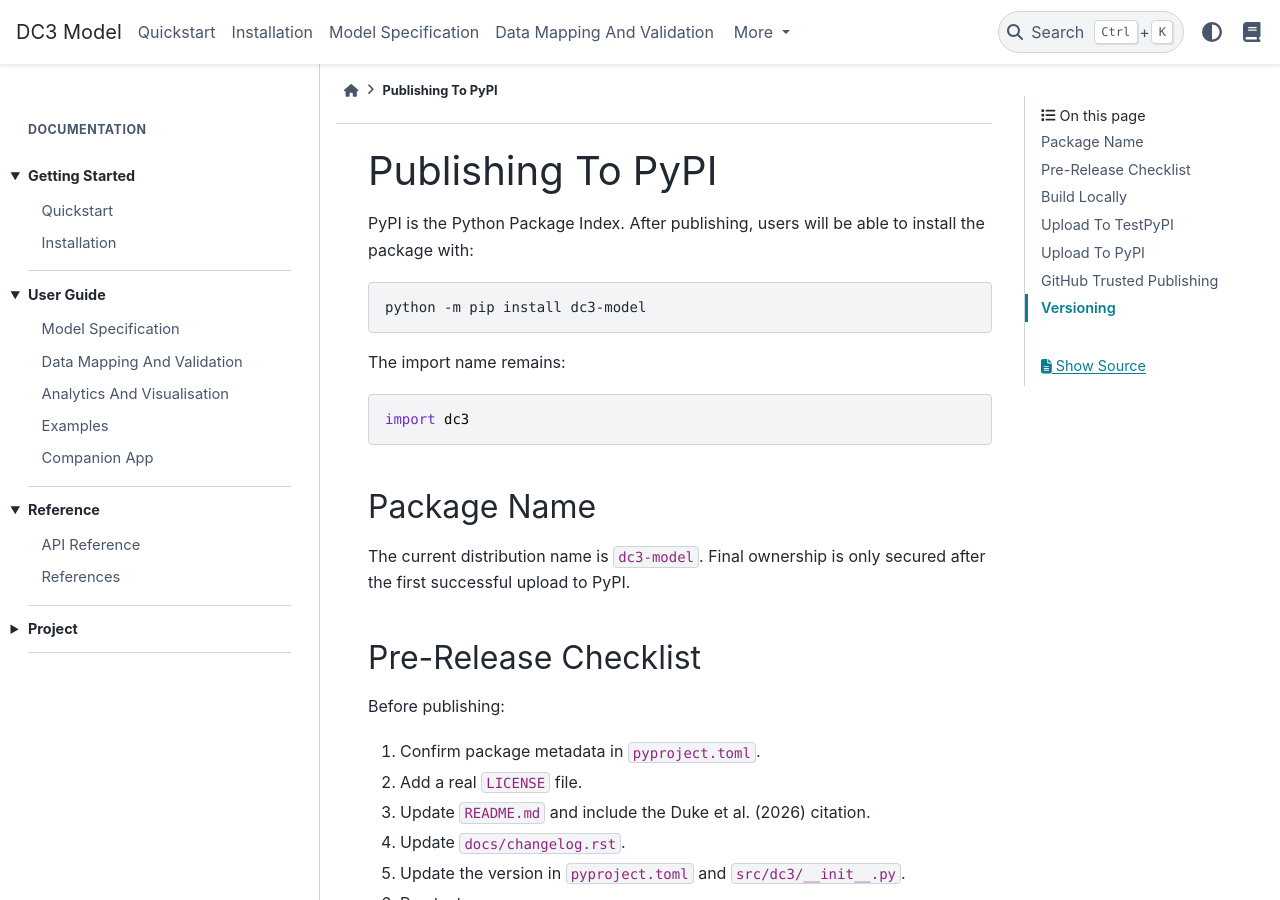
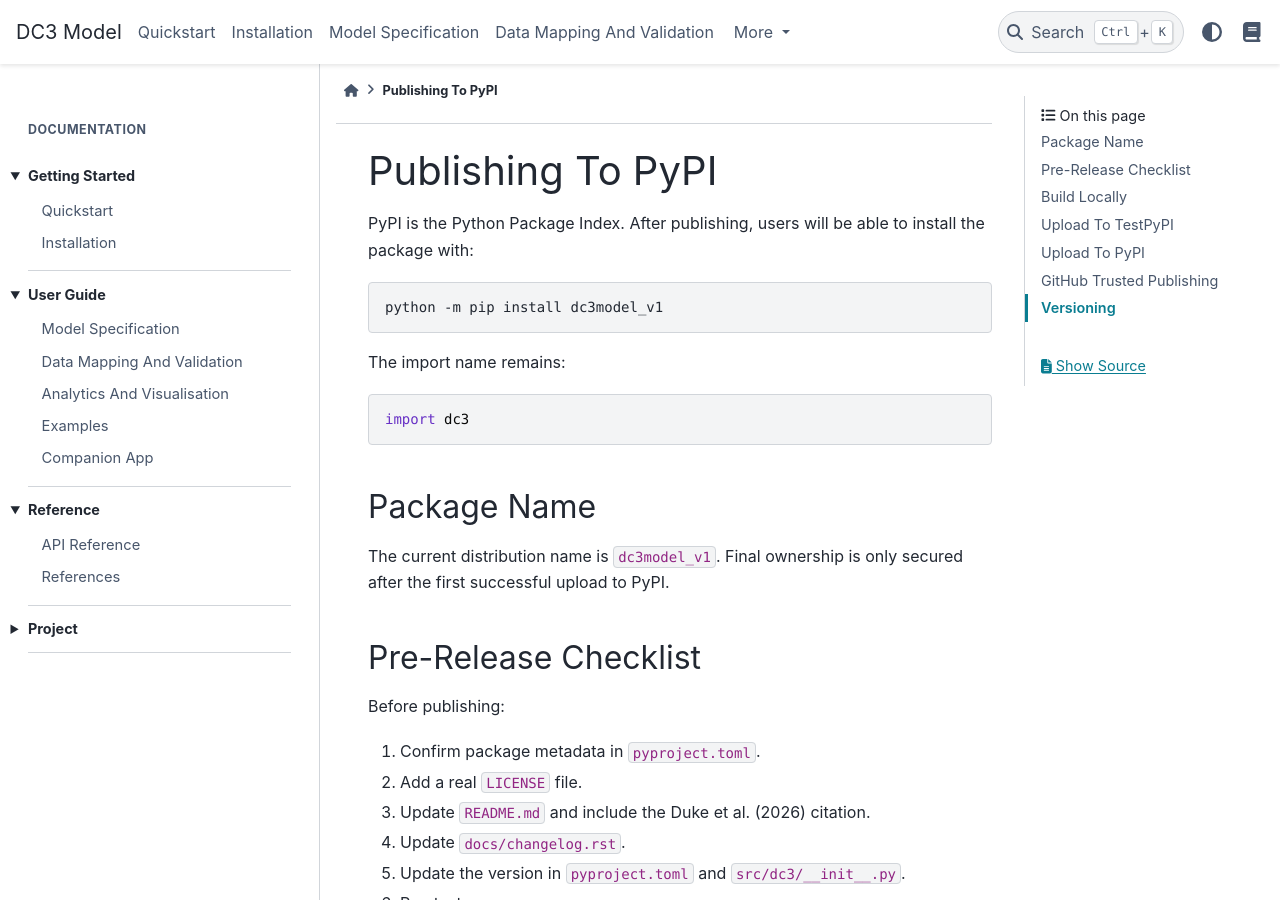
Before and after one commit to DukeLabProjects/DC3-Model, a Sphinx documentation site: the page built from docs/publishing.rst, in a window 1280 px wide and 900 px high. Built offline with Sphinx 7.4.7 and the PyData theme 0.15.4, drawn with Linux system fonts in a browser that asks for light colours.

Commit message:
Rename package distribution for TestPyPI

```diff
--- a/docs/app.rst
+++ b/docs/app.rst
@@ -2,11 +2,11 @@ Companion App
 =============
 
 The Streamlit companion app now lives in a separate project, ``DC3-App``. This
-package repository, ``DC3-Project``, contains the reusable ``dc3-model`` Python
+package repository, ``DC3-Project``, contains the reusable ``dc3model_v1`` Python
 library: classification rules, validation contracts, dataset loaders,
 geography helpers, live snapshot utilities, and package API documentation.
 
-The app repository depends on the installed ``dc3-model`` package for
+The app repository depends on the installed ``dc3model_v1`` package for
 classification, observed-comfort computation, Z-class matching, ASHRAE DB II
 loading, and figure export. It does not maintain a separate DC3 rule
 implementation.
--- a/docs/datasets.rst
+++ b/docs/datasets.rst
@@ -38,7 +38,7 @@ and multiple temperature measurements.
 Direct Data Access
 ------------------
 
-The packaged ASHRAE DB II file is distributed inside ``dc3-model`` and can be
+The packaged ASHRAE DB II file is distributed inside ``dc3model_v1`` and can be
 loaded directly after installation. Prefer ``load_ashrae_db2`` for normal
 analysis because it reads the packaged resource without requiring users to know
 where the package is installed:
--- a/docs/installation.rst
+++ b/docs/installation.rst
@@ -82,12 +82,12 @@ Equivalent module form:
 Upgrade The App
 ---------------
 
-The app imports the installed ``dc3-model`` package. When a new package version
+The app imports the installed ``dc3model_v1`` package. When a new package version
 is released, upgrade the package in the app environment and relaunch the app:
 
 .. code-block:: bash
 
-   python -m pip install --upgrade dc3-model
+   python -m pip install --upgrade dc3model_v1
    dc3-model-app
 
 Build Documentation
--- a/docs/publishing.rst
+++ b/docs/publishing.rst
@@ -6,7 +6,7 @@ install the package with:
 
 .. code-block:: bash
 
-   python -m pip install dc3-model
+   python -m pip install dc3model_v1
 
 The import name remains:
 
@@ -17,7 +17,7 @@ The import name remains:
 Package Name
 ------------
 
-The current distribution name is ``dc3-model``. Final ownership is only
+The current distribution name is ``dc3model_v1``. Final ownership is only
 secured after the first successful upload to PyPI.
 
 Pre-Release Checklist
@@ -79,7 +79,7 @@ Test the install:
 
 .. code-block:: bash
 
-   python -m pip install --index-url https://test.pypi.org/simple/ --extra-index-url https://pypi.org/simple/ dc3-model
+   python -m pip install --index-url https://test.pypi.org/simple/ --extra-index-url https://pypi.org/simple/ dc3model_v1
 
 Upload To PyPI
 --------------
@@ -96,7 +96,7 @@ Install from PyPI:
 
 .. code-block:: bash
 
-   python -m pip install dc3-model
+   python -m pip install dc3model_v1
 
 Install the independent app after publishing it separately:
 
--- a/pyproject.toml
+++ b/pyproject.toml
@@ -3,7 +3,7 @@ requires = ["setuptools>=68", "wheel"]
 build-backend = "setuptools.build_meta"
 
 [project]
-name = "dc3-model"
+name = "dc3model_v1"
 version = "0.1.0"
 description = "Python implementation of the D-centred thermal comfort classification model."
 readme = "README.md"
@@ -64,7 +64,7 @@ publish = [
   "twine>=5.0",
 ]
 dev = [
-  "dc3-model[docs,live,ml,publish,test,viz]",
+  "dc3model_v1[docs,live,ml,publish,test,viz]",
 ]
 
 [tool.setuptools.packages.find]
```
Also changed, not shown: 1 other file.
